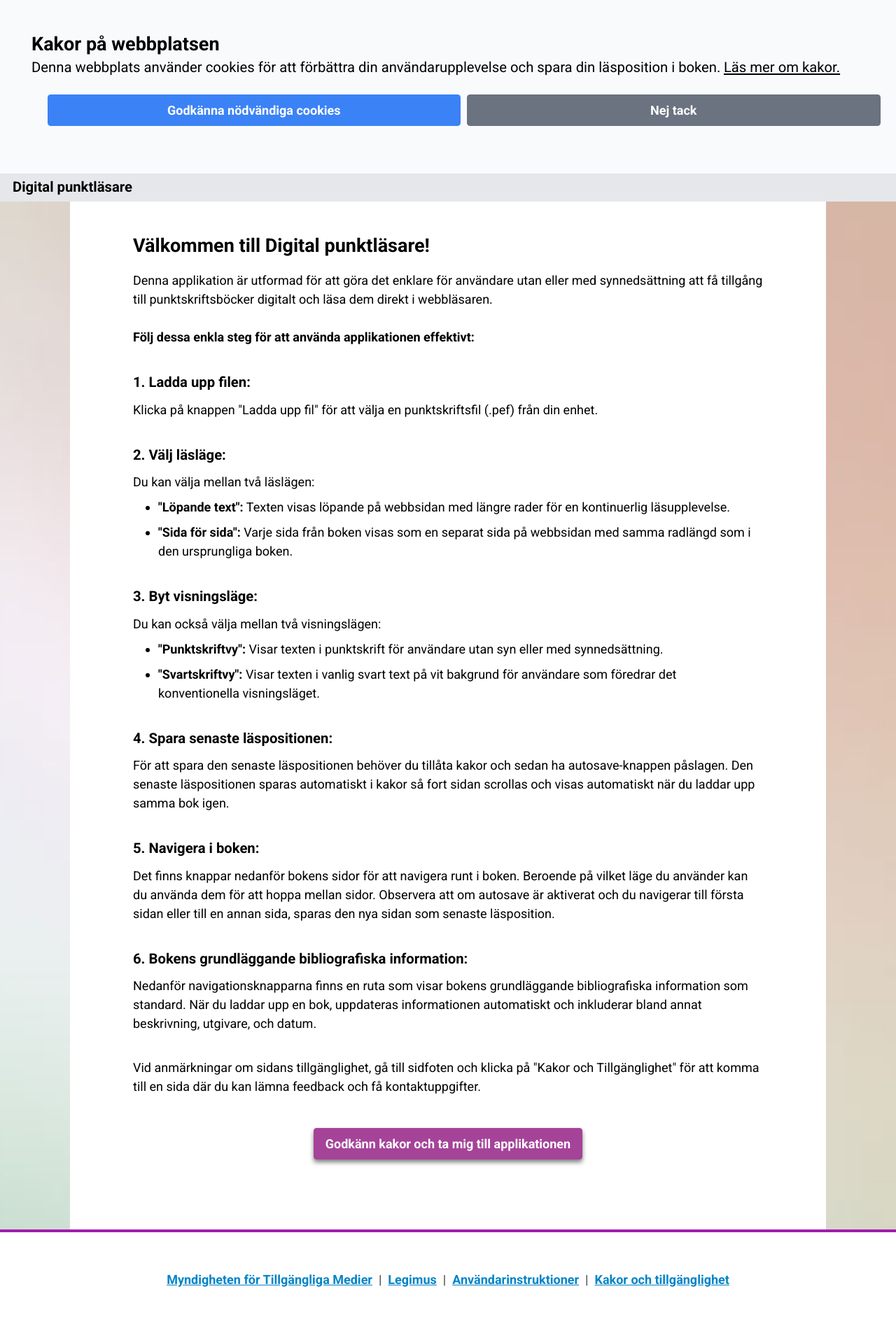
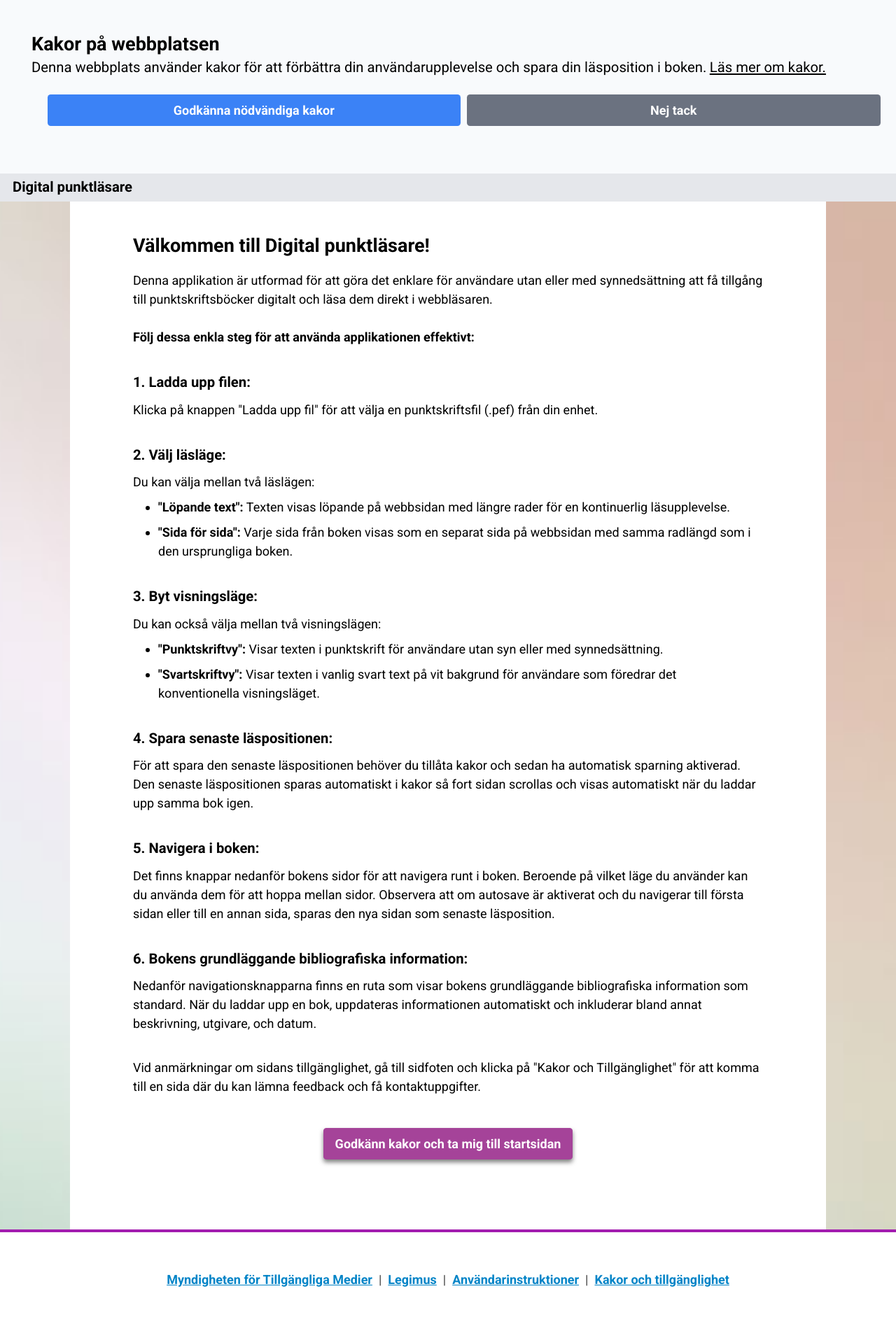
Before and after one commit to brownbeardeveloper/pef-reader-SE-version, a React (Create React App) app: page /instruktion in a window 1280 px wide. Shown: the top 1885 px of the page at 70% size. Built offline with nearby package versions, Linux system fonts and the light colour scheme.

Commit message:
Adjusted the text

```diff
--- a/package.json
+++ b/package.json
@@ -4,6 +4,7 @@
   "private": true,
   "dependencies": {
     "js-cookie": "^3.0.5",
+    "npm": "^10.8.0",
     "react": "^18.2.0",
     "react-dom": "^18.2.0",
     "react-loader-spinner": "^6.1.6",
@@ -39,7 +40,6 @@
   "devDependencies": {
     "@babel/plugin-proposal-private-property-in-object": "^7.21.11",
     "@babel/plugin-transform-private-property-in-object": "^7.24.1",
-    "@babel/preset-env": "^7.24.4",
     "gh-pages": "^6.1.1",
     "tailwindcss": "^3.4.3"
   }
--- a/src/components/cookie-banner.jsx
+++ b/src/components/cookie-banner.jsx
@@ -8,7 +8,7 @@ export default function CookieBanner({ setCookiePermission }) {
                 Kakor på webbplatsen
             </strong>
             <span className="text-lg">
-                Denna webbplats använder cookies för att förbättra din användarupplevelse och spara din läsposition i boken.
+                Denna webbplats använder kakor för att förbättra din användarupplevelse och spara din läsposition i boken.
                 <a className="m-1 underline hover:text-blue-500 transition duration-200 ease-in-out" href="/om-cookies">Läs mer om kakor.</a>
             </span>
 
@@ -16,7 +16,7 @@ export default function CookieBanner({ setCookiePermission }) {
             <div className="flex justify-center w-full m-5">
                 <button onClick={() => setCookiePermission(CookieEnum.ALLOWED)}
                 className="bg-blue-500 hover:bg-blue-700 text-white font-bold py-2 px-4 rounded transition duration-200 ease-in-out mr-2 w-full">
-                    Godkänna nödvändiga cookies
+                    Godkänna nödvändiga kakor
                 </button>
                 <button onClick={() => setCookiePermission(CookieEnum.DENIED)}
                 className="bg-gray-500 hover:bg-gray-700 text-white font-bold py-2 px-4 rounded transition duration-200 ease-in-out w-full">
--- a/src/data/tab-index.js
+++ /dev/null
@@ -1,6 +0,0 @@
-export const TabIndex = {
-    HIDDEN_LINK_MAIN: '1', // not in use
-    UPLOAD_FILE: '2', // not in use
-    RADIO_FLOW_TEXT: '2', // not in use
-    RADIO_BY_PAGE_TEXT: '3' // not in use
-}
--- a/src/pages/cookie-policy.jsx
+++ b/src/pages/cookie-policy.jsx
@@ -85,14 +85,14 @@ export default function CookieAndAccessibilityPage({ cookiePermission, setCookie
       <div className="w-full flex justify-center">
         {cookiePermission ?
           <button className="button" onClick={() => { navigate('/') }}>
-            Ta mig till applikationen
+            Ta mig till startsidan
           </button>
           :
           <button className="button" onClick={() => {
             setCookiePermission(CookieEnum.ALLOWED);
             navigate('/');
           }}>
-            Godkänn kakor och ta mig till applikationen
+            Godkänn kakor och ta mig till startsidan
           </button>
         }
       </div>
--- a/src/pages/instruction.jsx
+++ b/src/pages/instruction.jsx
@@ -38,7 +38,7 @@ export default function InstructionPage({ cookiePermission, setCookiePermission
 
       <div className="mb-8">
         <h4 className="text-lg font-bold mb-2">4. Spara senaste läspositionen:</h4>
-        <p>För att spara den senaste läspositionen behöver du tillåta kakor och sedan ha autosave-knappen påslagen. Den senaste läspositionen sparas automatiskt i kakor så fort sidan scrollas och visas automatiskt när du laddar upp samma bok igen.</p>
+        <p>För att spara den senaste läspositionen behöver du tillåta kakor och sedan ha automatisk sparning aktiverad. Den senaste läspositionen sparas automatiskt i kakor så fort sidan scrollas och visas automatiskt när du laddar upp samma bok igen.</p>
       </div>
 
       <div className="mb-8">
@@ -60,14 +60,14 @@ export default function InstructionPage({ cookiePermission, setCookiePermission
       <div className="w-full flex justify-center">
         {cookiePermission ?
           <button className="button" onClick={() => { navigate('/') }}>
-            Ta mig till applikationen
+            Ta mig till startsidan
           </button>
           :
           <button className="button" onClick={() => {
             setCookiePermission(CookieEnum.ALLOWED);
             navigate('/');
           }}>
-            Godkänn kakor och ta mig till applikationen
+            Godkänn kakor och ta mig till startsidan
           </button>
         }
       </div>
```
Also changed, not shown: 1 other file (tests, documents, lock files or other folders).
